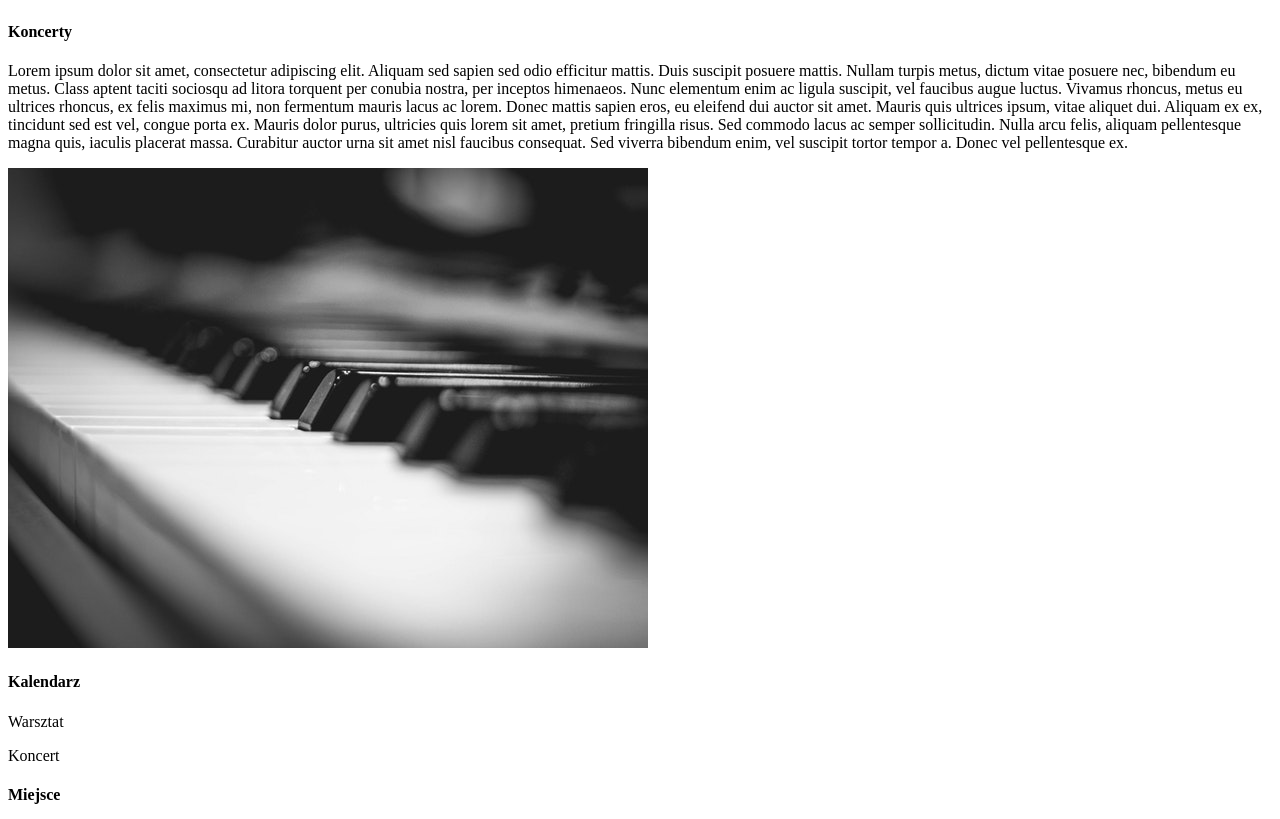
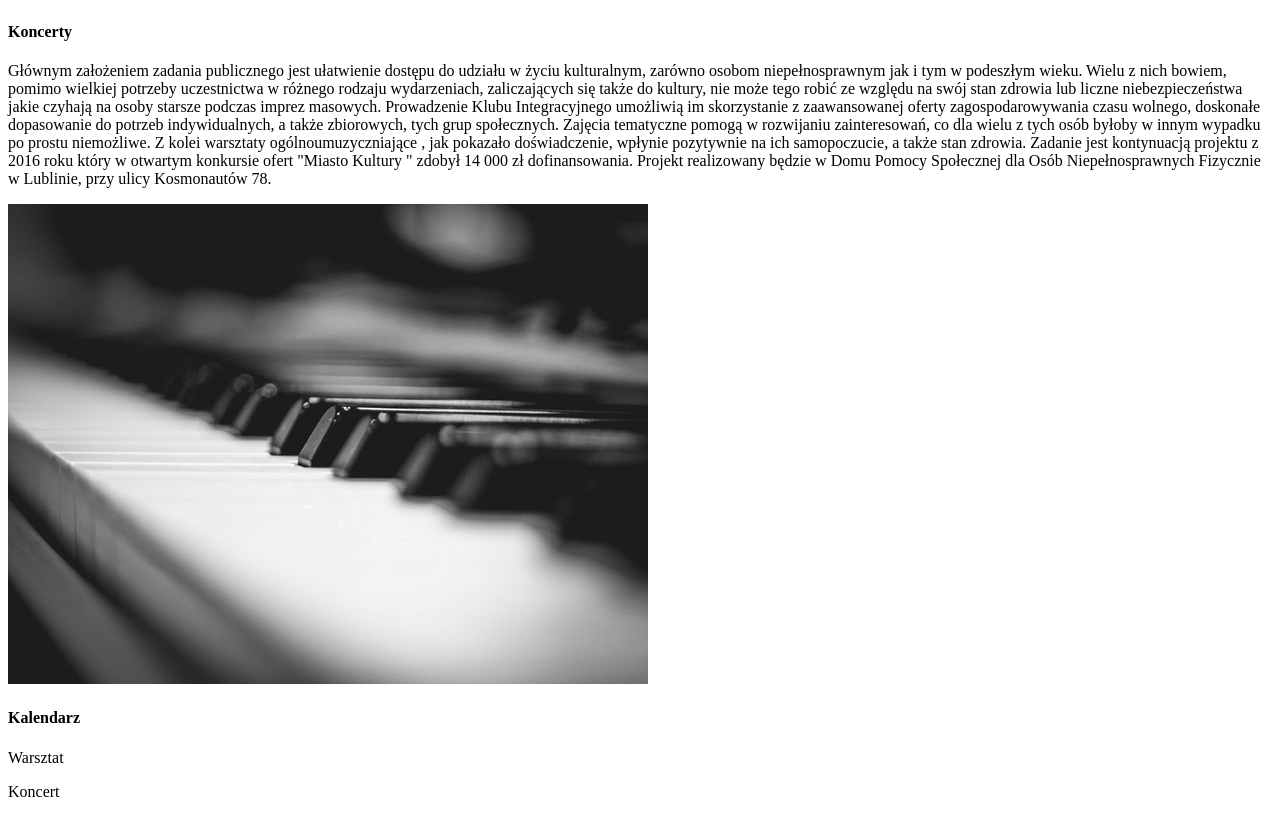
Before and after one commit to leszek3737/pageMusic, a website: page src/index.html in a window 1280 px wide. Shown: the part 1582-2401 px from the top of the page. Drawn offline with Linux system fonts and the light colour scheme.

Commit message:
[WIP] opis

```diff
--- a/src/index.html
+++ b/src/index.html
@@ -53,11 +53,11 @@
             </h4>
             <div class="d-flex w-100 flex-column flex-md-row">
                 <p class="about__text">
-                    Lorem ipsum dolor sit amet, consectetur adipiscing elit. Aliquam sed sapien sed odio efficitur mattis. Duis suscipit posuere mattis. Nullam turpis metus, dictum vitae posuere nec, bibendum eu metus. Class aptent taciti sociosqu ad litora torquent per
-                    conubia nostra, per inceptos himenaeos. Nunc elementum enim ac ligula suscipit, vel faucibus augue luctus. Vivamus rhoncus, metus eu ultrices rhoncus, ex felis maximus mi, non fermentum mauris lacus ac lorem. Donec mattis sapien eros,
-                    eu eleifend dui auctor sit amet. Mauris quis ultrices ipsum, vitae aliquet dui. Aliquam ex ex, tincidunt sed est vel, congue porta ex. Mauris dolor purus, ultricies quis lorem sit amet, pretium fringilla risus. Sed commodo lacus ac
-                    semper sollicitudin. Nulla arcu felis, aliquam pellentesque magna quis, iaculis placerat massa. Curabitur auctor urna sit amet nisl faucibus consequat. Sed viverra bibendum enim, vel suscipit tortor tempor a. Donec vel pellentesque
-                    ex.
+                    Głównym założeniem zadania publicznego jest ułatwienie dostępu do udziału w życiu kulturalnym, zarówno osobom niepełnosprawnym jak i tym w podeszłym wieku. Wielu z nich bowiem, pomimo wielkiej potrzeby uczestnictwa w różnego rodzaju wydarzeniach, zaliczających
+                    się także do kultury, nie może tego robić ze względu na swój stan zdrowia lub liczne niebezpieczeństwa jakie czyhają na osoby starsze podczas imprez masowych. Prowadzenie Klubu Integracyjnego umożliwią im skorzystanie z zaawansowanej
+                    oferty zagospodarowywania czasu wolnego, doskonałe dopasowanie do potrzeb indywidualnych, a także zbiorowych, tych grup społecznych. Zajęcia tematyczne pomogą w rozwijaniu zainteresowań, co dla wielu z tych osób byłoby w innym wypadku
+                    po prostu niemożliwe. Z kolei warsztaty ogólnoumuzyczniające , jak pokazało doświadczenie, wpłynie pozytywnie na ich samopoczucie, a także stan zdrowia. Zadanie jest kontynuacją projektu z 2016 roku który w otwartym konkursie ofert
+                    "Miasto Kultury " zdobył 14 000 zł dofinansowania. Projekt realizowany będzie w Domu Pomocy Społecznej dla Osób Niepełnosprawnych Fizycznie w Lublinie, przy ulicy Kosmonautów 78.
                 </p>
                 <img class="about__img rounded-circle" src="./img/piano.jpeg" alt="">
             </div>
```
